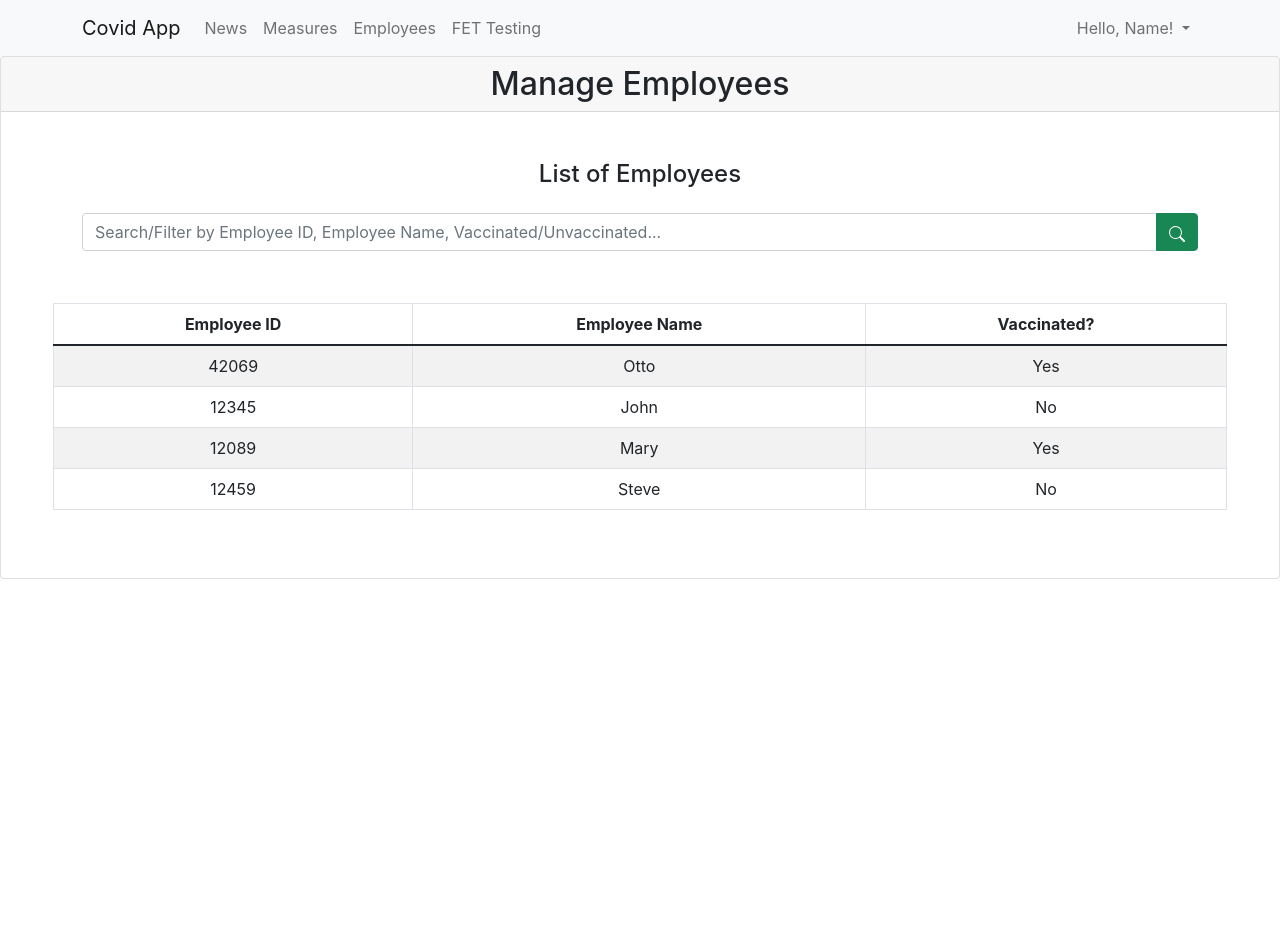
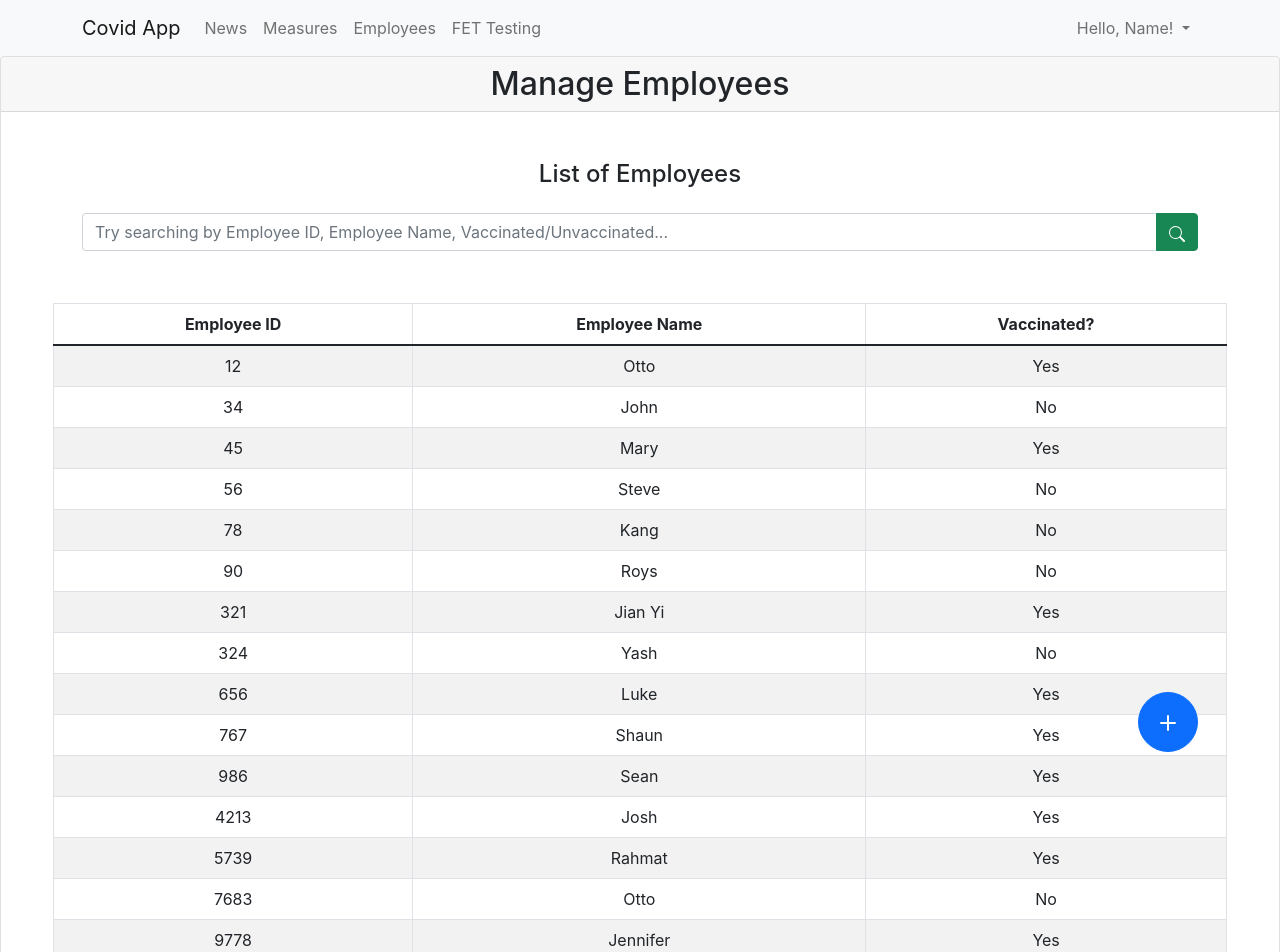
Before and after one commit to luketeosmu/covid-app, a React (Create React App) app: page /Employees in a window 1280 px wide. Shown: the top 952 px of the page. Before the commit the page ends 800 px from the top, so only its background shows below. Built offline with nearby package versions, Linux system fonts and the light colour scheme; no server answers.

Commit message:
add employee added

```diff
--- a/src/components/Employees/EmployeeList/EmployeeList.jsx
+++ b/src/components/Employees/EmployeeList/EmployeeList.jsx
@@ -1,23 +1,41 @@
 import React from "react";
-import { Table, Card, InputGroup, Form, Button, Container } from "react-bootstrap";
+import { Table, Card, InputGroup, Form, Button, Container, Tooltip, OverlayTrigger} from "react-bootstrap";
 import "./EmployeeList.css";
 import NavBar from "../../NavBar/NavBar";
 import { useState } from 'react'
 
-function EmployeeList() {
+const EmployeeList = () => {
     const employees = [
-        { id: 42069, name: "Otto", status: true },
-        { id: 12345, name: "John", status: false },
-        { id: 12089, name: "Mary", status: true },
-        { id: 12459, name: "Steve", status: false },
+        { id: 12, name: "Otto", status: true },
+        { id: 34, name: "John", status: false },
+        { id: 45, name: "Mary", status: true },
+        { id: 56, name: "Steve", status: false },
+        { id: 78, name: "Kang", status: false },
+        { id: 90, name: "Roys", status: false },
+        { id: 321, name: "Jian Yi", status: true },
+        { id: 324, name: "Yash", status: false },
+        { id: 656, name: "Luke", status: true },
+        { id: 767, name: "Shaun", status: true },
+        { id: 986, name: "Sean", status: true },
+        { id: 4213, name: "Josh", status: true },
+        { id: 5739, name: "Rahmat", status: true },
+        { id: 7683, name: "Otto", status: false },
+        { id: 9778, name: "Jennifer", status: true },
+        { id: 12487, name: "William", status: true },
     ]
 
     const [searchTerm, setSearchTerm] = useState("")
 
+    const renderTooltip = (props) => (
+        <Tooltip className="me-2"id="button-tooltip" {...props}>
+            Add New Employee
+        </Tooltip>
+    );
+
     return (
         <div>
             <NavBar />
-            <Card className="text-center">
+            <Card className="text-center pb-5">
                 <Card.Header as="h2">Manage Employees</Card.Header>
                 <div className="d-flex justify-content-center mt-5">
                     <h4> List of Employees </h4>
@@ -26,8 +44,8 @@ function EmployeeList() {
                     <InputGroup>
                         <Form.Control
                             type="text"
-                            placeholder="Search/Filter by Employee ID, Employee Name, Vaccinated/Unvaccinated..."
-                            onChange = {(e) => {
+                            placeholder="Try searching by Employee ID, Employee Name, Vaccinated/Unvaccinated..."
+                            onChange={(e) => {
                                 setSearchTerm(e.target.value)
                             }}
                         />
@@ -38,7 +56,7 @@ function EmployeeList() {
                         </Button>
                     </InputGroup>
                 </Container>
-                <div className="Table">
+                <div className="Table mb-5">
                     <Table striped bordered hover>
                         <thead>
                             <tr>
@@ -50,13 +68,13 @@ function EmployeeList() {
                         <tbody>
                             {employees
                                 .filter((employee) => {
-                                if(searchTerm === ""){
+                                    if (searchTerm === "") {
                                         return employee
-                                } else if (employee.name.toLowerCase().includes(searchTerm.toLowerCase())){
+                                    } else if (employee.name.toLowerCase().includes(searchTerm.toLowerCase())) {
                                         return employee
-                                } else if (employee.id.toString().includes(searchTerm.toString())){
+                                    } else if (employee.id.toString().includes(searchTerm.toString())) {
                                         return employee
-                                } else if (employee.status == true && (searchTerm.toLowerCase() == "yes" || searchTerm.toLowerCase() == "vaccinated")){
+                                    } else if (employee.status == true && (searchTerm.toLowerCase() == "yes" || searchTerm.toLowerCase() == "vaccinated")) {
                                         return employee
                                     } else if (employee.status == false && (searchTerm.toLowerCase() == "no" || searchTerm.toLowerCase() == "unvaccinated")) {
                                         return employee
@@ -77,6 +95,26 @@ function EmployeeList() {
                         </tbody>
                     </Table>
                 </div>
+                <Container className="mb-5 fixed-bottom text-end">
+                    <OverlayTrigger
+                        placement="left"
+                        delay={{ show: 250, hide: 250 }}
+                        overlay={renderTooltip}
+                    >
+                        <Button style={{
+                            width: "60px",
+                            height: "60px",
+                            padding: "10px 16px",
+                            borderRadius: "35px",
+                            fontSize: "12px",
+                            textAlign: "center"
+                        }}
+                            className="mt-5"
+                            variant="primary"><svg xmlns="http://www.w3.org/2000/svg" width="16" height="16" fill="currentColor" class="bi bi-plus-lg" viewBox="0 0 16 16">
+                                <path d="M8 0a1 1 0 0 1 1 1v6h6a1 1 0 1 1 0 2H9v6a1 1 0 1 1-2 0V9H1a1 1 0 0 1 0-2h6V1a1 1 0 0 1 1-1z" />
+                            </svg></Button>
+                    </OverlayTrigger>
+                </Container>
             </Card>
         </div>
     );
```
Lines whose indentation alone changed are shown as unchanged.
